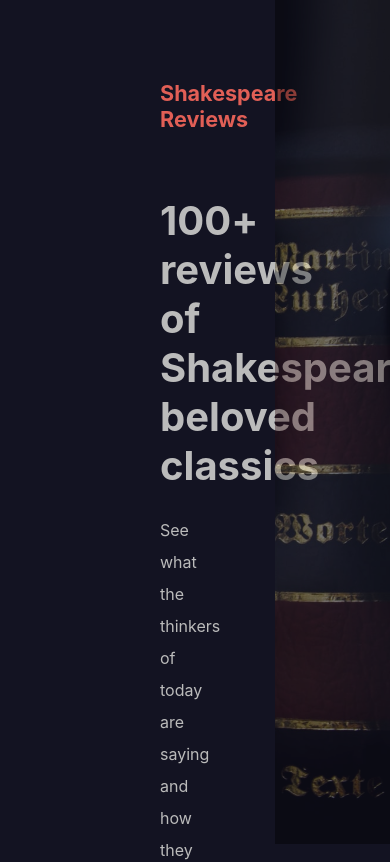
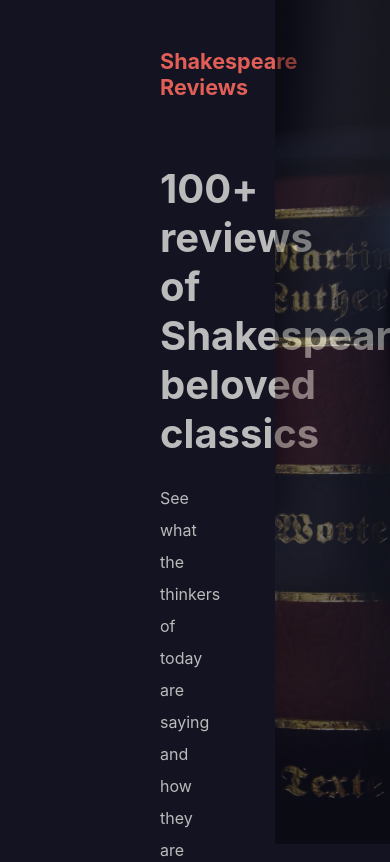
Before and after one commit to gubisim/shakespear-reviews, a React (Vite) app: page / in a window 390 px wide. Shown: the top 862 px of the page. Built offline with nearby package versions, Linux system fonts and the light colour scheme.

Commit message:
start adding some responsiveness to home page

```diff
--- a/src/css/Home.css
+++ b/src/css/Home.css
@@ -4,7 +4,7 @@
   padding-left: 10rem;
 }
 .content-container {
-  padding-top: 5rem;
+  padding-top: 3rem;
   width: 50%;
   padding-right: 3.5rem;
 }
@@ -20,6 +20,7 @@
 
 .headline {
   margin-bottom: 1.5rem;
+  font-size: 2.5rem;
 }
 
 .sub-headline {
@@ -33,3 +34,13 @@
   margin-bottom: 4rem;
   font-size: 1.35rem;
 }
+
+@media (min-width: 1550px) {
+  .headline {
+    margin-top: 10rem;
+    font-size: 3rem;
+  }
+  .sub-headline {
+    font-size: 1.25rem;
+  }
+}
```
